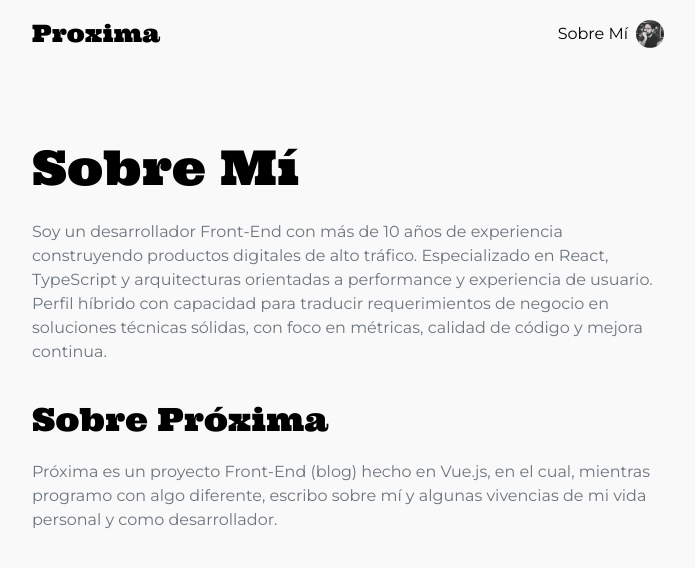
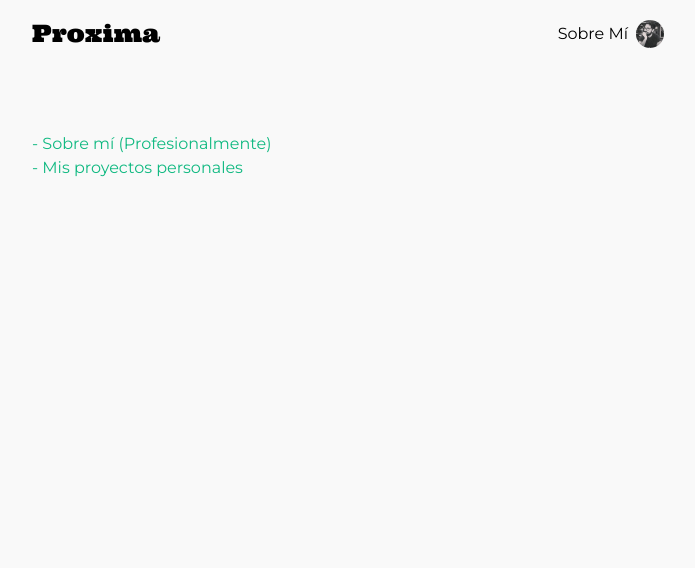
Before and after one commit to rlopezse/proxima, a Vue app: page /about in a window 1280 px wide. Shown: the top 568 px of the page, without its empty margins (292-987 px from the left). Built offline with nearby package versions, Linux system fonts and the light colour scheme.

Commit message:
updated: profile

```diff
--- a/src/pages/about/About.vue
+++ b/src/pages/about/About.vue
@@ -1,25 +1,9 @@
 <template>
   <section class="about_container">
-    <div class="about_block">
-      <h1 class="about_h1">Sobre Mí</h1>
-      <p class="about_paragraph">
-        Soy un desarrollador Front-End con más de 10 años de experiencia
-        construyendo productos digitales de alto tráfico. Especializado en
-        React, TypeScript y arquitecturas orientadas a performance y experiencia
-        de usuario. Perfil híbrido con capacidad para traducir requerimientos de
-        negocio en soluciones técnicas sólidas, con foco en métricas, calidad de
-        código y mejora continua.
-      </p>
-    </div>
-
-    <div class="about_block">
-      <h2 class="about_h2">Sobre Próxima</h2>
-      <p class="about_paragraph">
-        Próxima es un proyecto Front-End (blog) hecho en Vue.js, en el cual,
-        mientras programo con algo diferente, escribo sobre mí y algunas
-        vivencias de mi vida personal y como desarrollador.
-      </p>
-    </div>
+    <ul class="about_block">
+      <li><a href="https://www.linkedin.com/in/rlopezse/" target="_blank" class="about_link"> - Sobre mí (Profesionalmente)</a></li>
+      <li><a href="https://github.com/rlopezse" target="_blank" class="about_link"> - Mis proyectos personales</a></li>
+    </ul>
   </section>
 </template>
 
@@ -53,4 +37,8 @@
 .about_link {
   color: var(--primary);
 }
+
+.about_link:hover {
+  text-decoration: underline;
+}
 </style>
```
